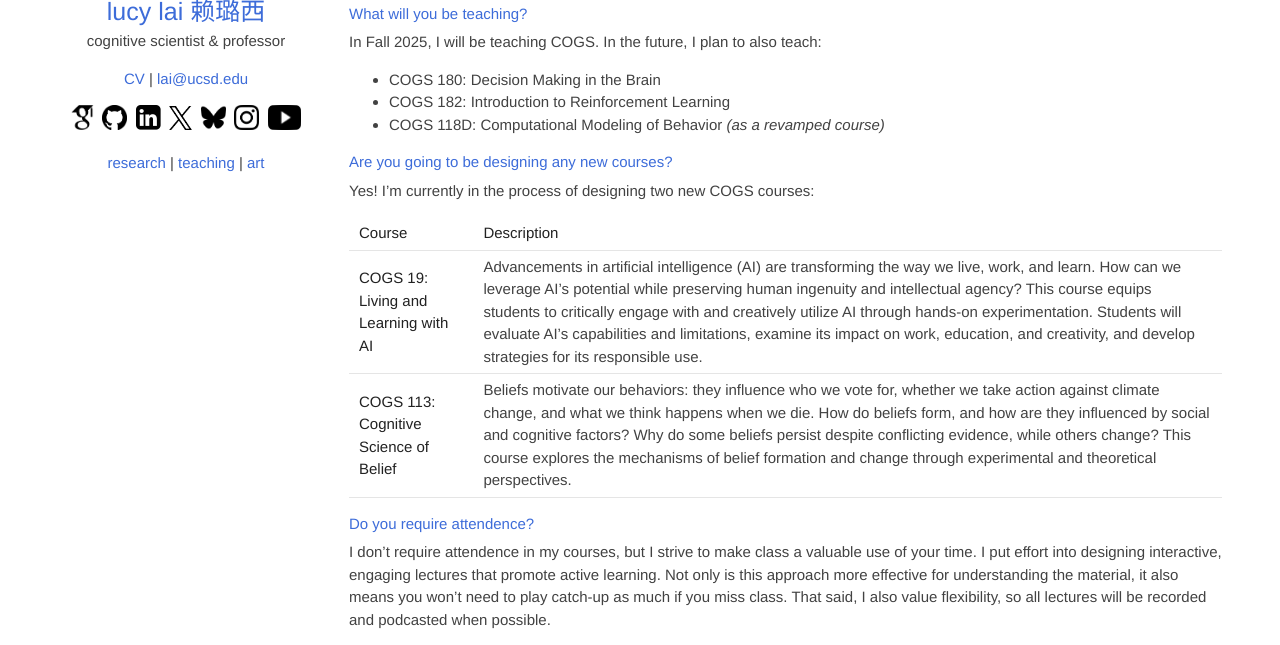
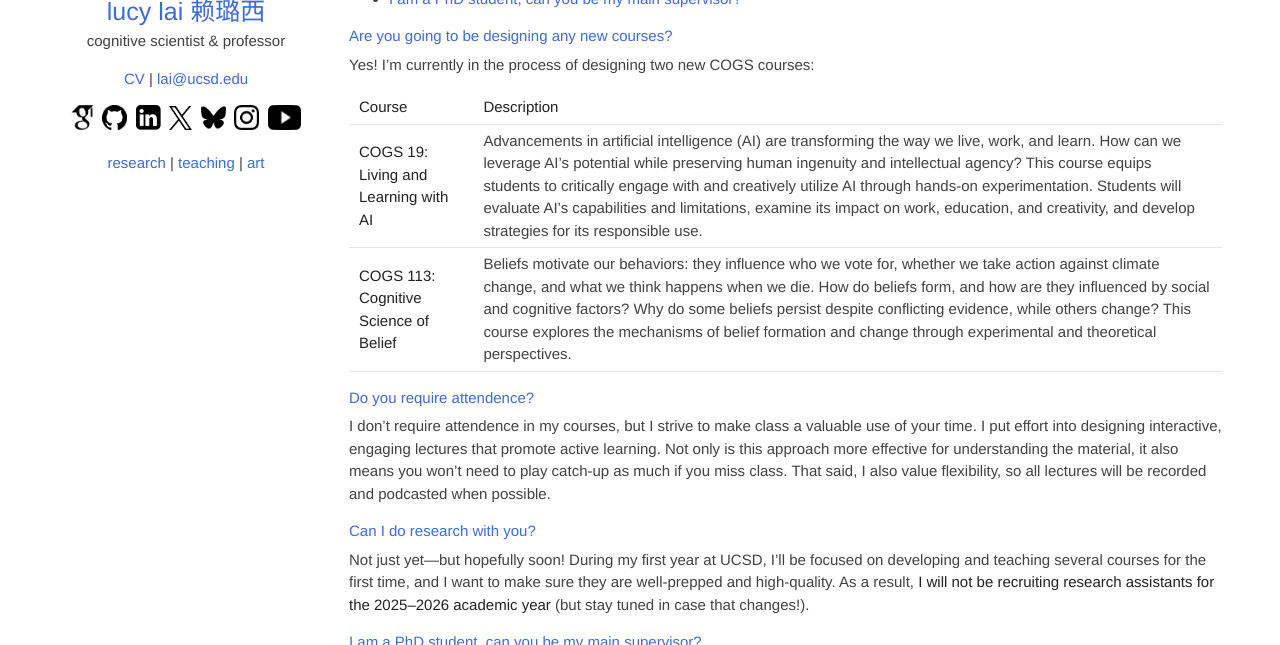
Before and after one commit to lucylai96/lucylai96.github.io, a Jekyll site: the page built from ucsd.md, in a window 1280 px wide and 900 px high, scrolled down 1618 px, cut to the strip 255-900 px from the top of the window. Built offline with Jekyll 4.4.1, drawn with Linux system fonts in a browser that asks for light colours; our own code applies the rules of GitHub Pages for plain Markdown files; some of the changed text lies outside the part shown.

Commit message:
Update ucsd.md

```diff
--- a/ucsd.md
+++ b/ucsd.md
@@ -48,13 +49,6 @@ If you're curious about all the details of my teaching philosophy, you can check
 * [Can I do research with you?](#can-i-do-research-with-you)
 * [I am a PhD student, can you be my main supervisor?](#i-am-a-phd-student-can-you-be-my-main-supervisor)
 
-#### What will you be teaching?
-In Fall 2025, I will be teaching COGS.
-In the future, I plan to also teach:
-- COGS 180: Decision Making in the Brain
-- COGS 182: Introduction to Reinforcement Learning
-- COGS 118D: Computational Modeling of Behavior _(as a revamped course)_
-
 #### Are you going to be designing any new courses?
 Yes! I'm currently in the process of designing two new COGS courses:
 
```
Also changed, not shown: other parts of ucsd.md (+1 -0 lines).
